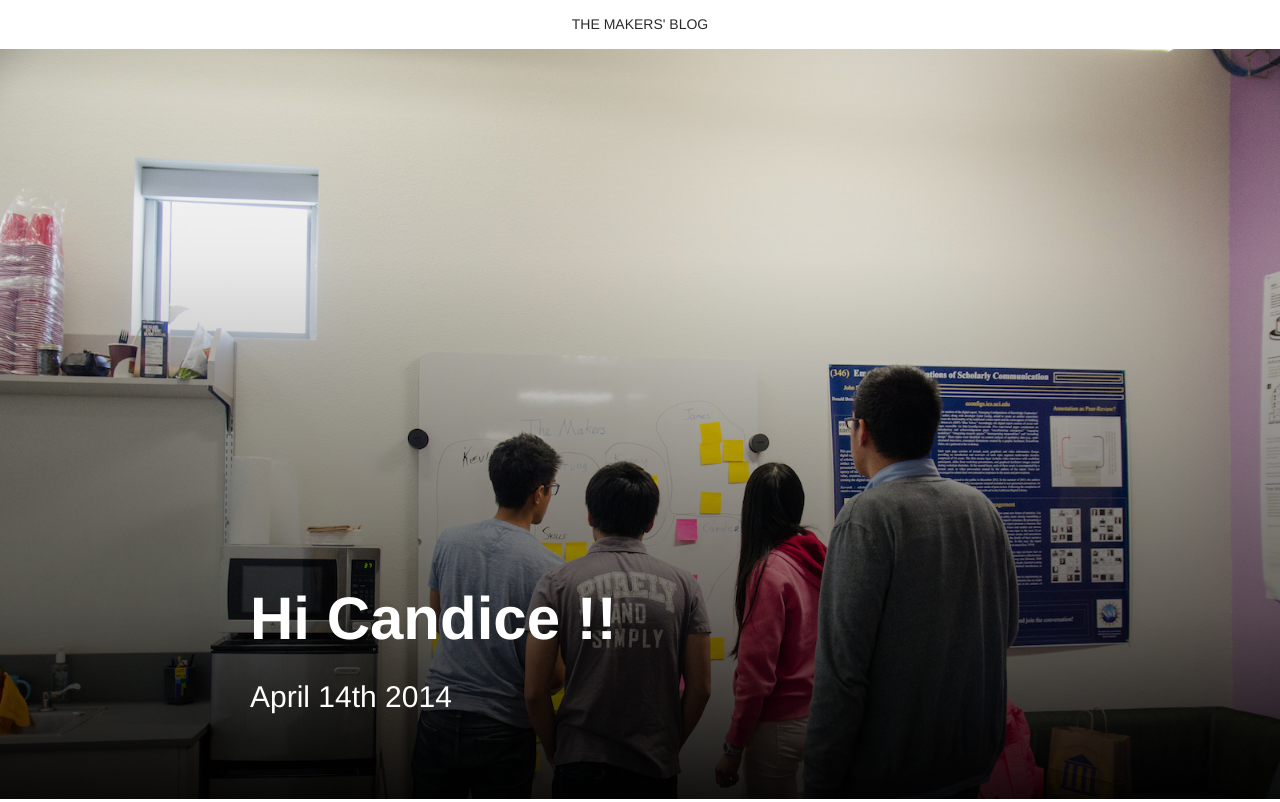
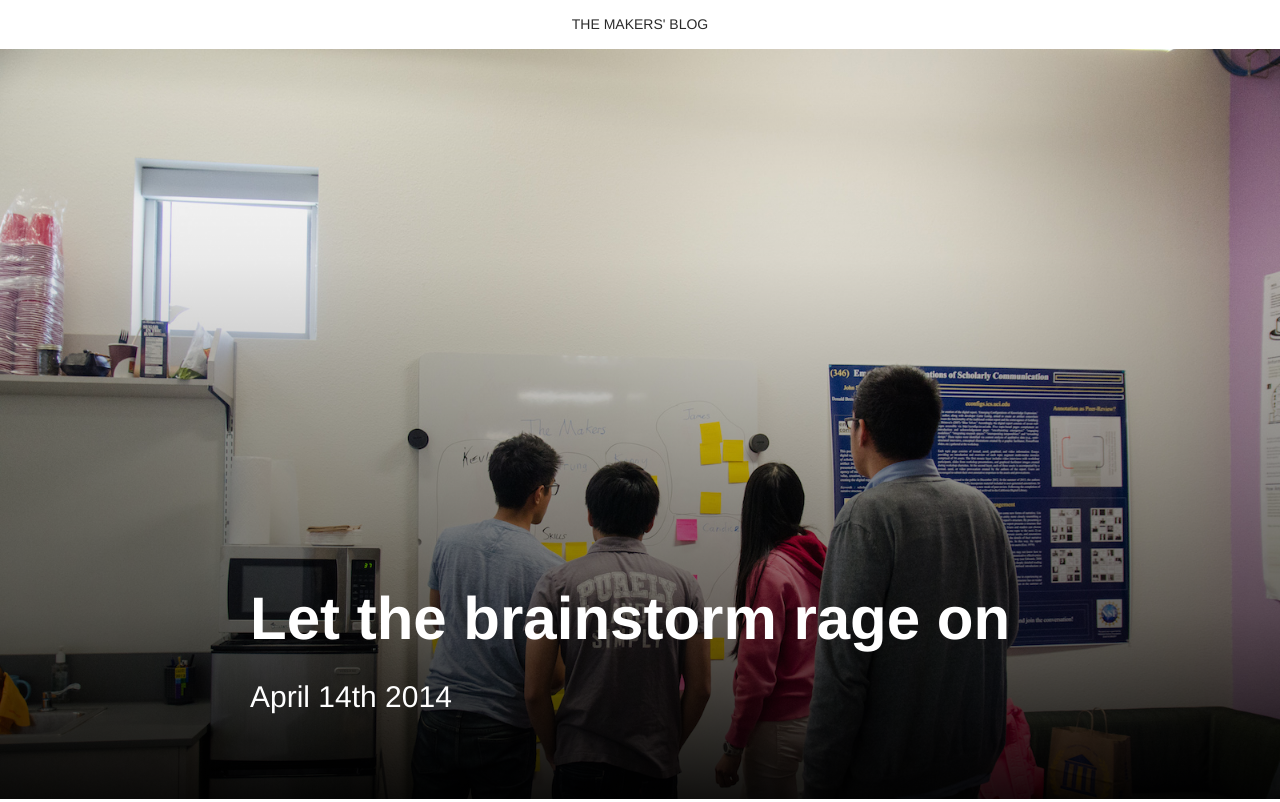
Before and after one commit to nttrung91/humblemakers, a website: page day3.html in a window 1280 px wide. Shown: the top 802 px of the page. Drawn offline with Linux system fonts and the light colour scheme.

Commit message:
Modifed day3 back to normal

```diff
--- a/day3.html
+++ b/day3.html
@@ -31,7 +31,7 @@
 
       <div class="blog--top">
         <h1 class="header">
-          Hi Candice !!
+          Let the brainstorm rage on
         </h1>
         <span class="date">
           April 14th 2014
```
